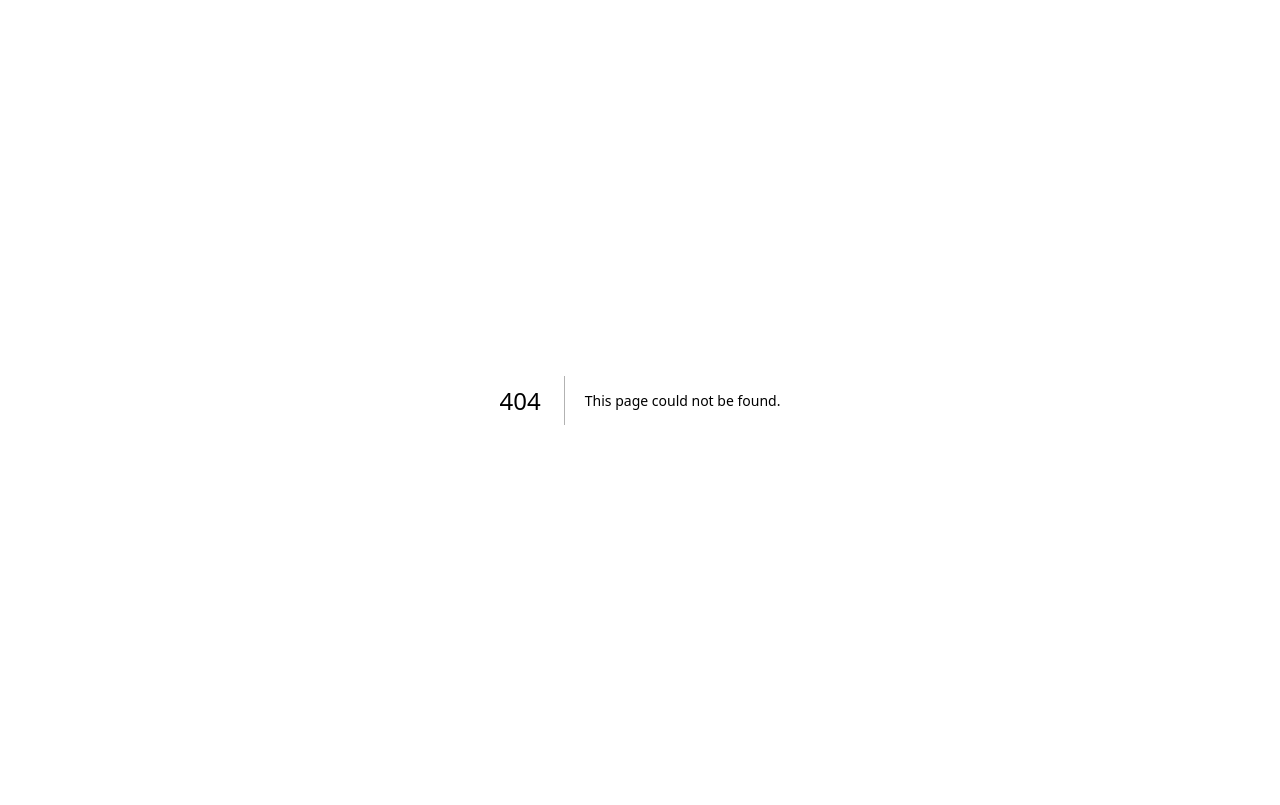
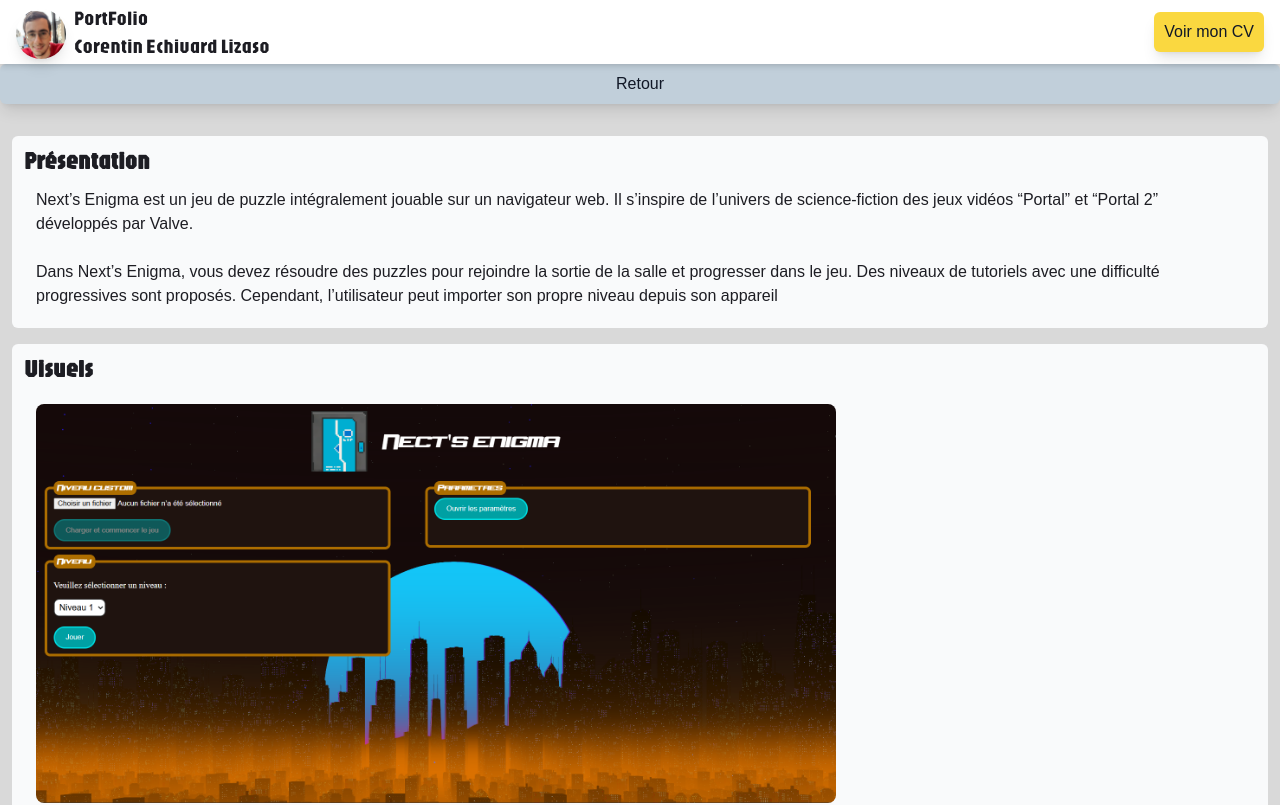
Before and after one commit to KyNoxal/PortFolio, a Next.js app: page /mes-projets/nect-enigma in a window 1280 px wide. Before the commit this address had no page. Shown: the top 805 px of the page. Built offline with nearby package versions, Linux system fonts and the light colour scheme.

Commit message:
Projet Nect's Enigma
Ajout de la page du projet Nect's Enignma

```diff
--- /dev/null
+++ b/src/app/mes-projets/nect-enigma/page.tsx
@@ -0,0 +1,84 @@
+import Card from "@/components/card";
+import Header from "@/components/header";
+import BackButton from "@/components/return-button";
+import Image from "next/image";
+
+export default function Accueil() {
+    return (
+        <main className="mb-4 bg-wheat w-full justify-center min-h-screen">
+            <Header />
+            <BackButton />
+            <Card
+                title="Présentation"
+                nodes={
+                    <div>
+                        <p>Next’s Enigma est un jeu de puzzle intégralement jouable sur un navigateur web.
+                        Il s’inspire de l’univers de science-fiction des jeux vidéos “Portal” et “Portal 2” développés par Valve.</p>
+                        <br></br>
+                        <p>Dans Next’s Enigma, vous devez résoudre des puzzles pour rejoindre la sortie de la salle et progresser dans le jeu.
+                        Des niveaux de tutoriels avec une difficulté progressives sont proposés. Cependant, l’utilisateur peut importer son propre niveau depuis son appareil</p>
+                    </div>
+                }
+            />
+            <Card
+                title="Visuels"
+                nodes={
+                    <div className="flex flex-col justify-center my-5 space-y-5">
+                        <Image src={"/Nect's enigma main screen.png"} height={800} width={800} alt="Recherche Futée page principale" className="rounded-lg"/>
+                        <Image src={"/Nect's enigma in game screen.png"} height={800} width={800} alt="Recherche Futée page principale" className="rounded-lg"/>
+                        <Image src={"/Nect's enigma character selection.png"} height={800} width={800} alt="Recherche Futée page principale" className="rounded-lg"/>
+
+                    </div>
+                }
+            />
+            <Card
+                title="Technologies utilisées"
+                nodes={
+                    <div>
+                        <ul className="list-disc ml-4">
+                            <li>
+                                JavaScript
+                                <ul className="list-disc ml-4">
+                                    <li>Moteur du jeu et éléments intéractifs</li>
+                                </ul>
+                            </li>
+                            <li>
+                                HTML et CSS
+                                <ul className="list-disc ml-4">
+                                    <li>Page d’affichage et page principale du jeu</li>
+                                </ul>
+                            </li>
+                            <li>
+                                JSON
+                                <ul className="list-disc ml-4">
+                                    <li>Stockage des niveaux dans un format JSON</li>
+                                </ul>
+                            </li>
+                        </ul>
+                    </div>
+                }
+            />
+            <Card
+                title="Notions utilisées"
+                nodes={
+                    <div>
+                        <p>Ce projet a été mené en équipe de 4 personnes dans le cadre de la deuxième année de mon BUT Informatique</p>
+                        <br></br>
+                        <p>Il a donc pour but de valider le deuxième semestre de l’année du BUT Informatique en vérifiant la bonne application des notions si-dessous :</p>
+                        <ul className="list-disc ml-4">
+                            <li>Conduite de projet</li>
+                            <li>Travaille en équipe</li>
+                            <li>Maintenabilité du code</li>
+                            <li>Qualité de livraison du projet
+                                <ul className="list-disc ml-4">
+                                    <li>Documentation</li>
+                                    <li>Remise du produit finale</li>
+                                </ul>
+                            </li>
+                        </ul>
+                    </div>
+                }
+            />
+        </main>
+    )
+};
--- a/src/app/mes-projets/page.tsx
+++ b/src/app/mes-projets/page.tsx
@@ -20,6 +20,7 @@ export default function Accueil() {
                         </div>
                     </div>
                 }
+                href="/mes-projets/nect-enigma"
             />
             <Card
                 title="Recherche Futée"
```
Also changed, not shown: public/Nect's enigma character selection.png (added), public/Nect's enigma main screen.png (added).
